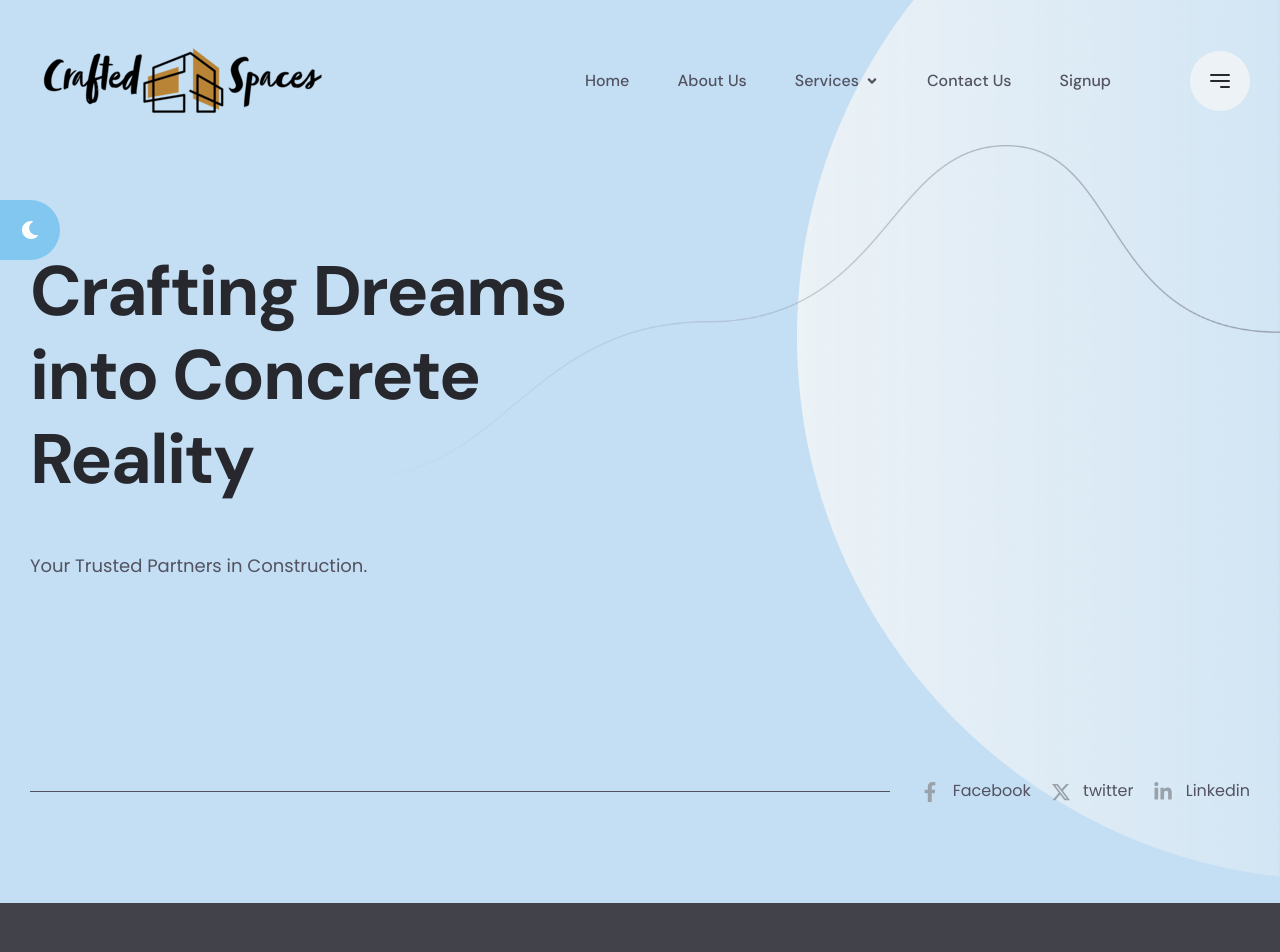
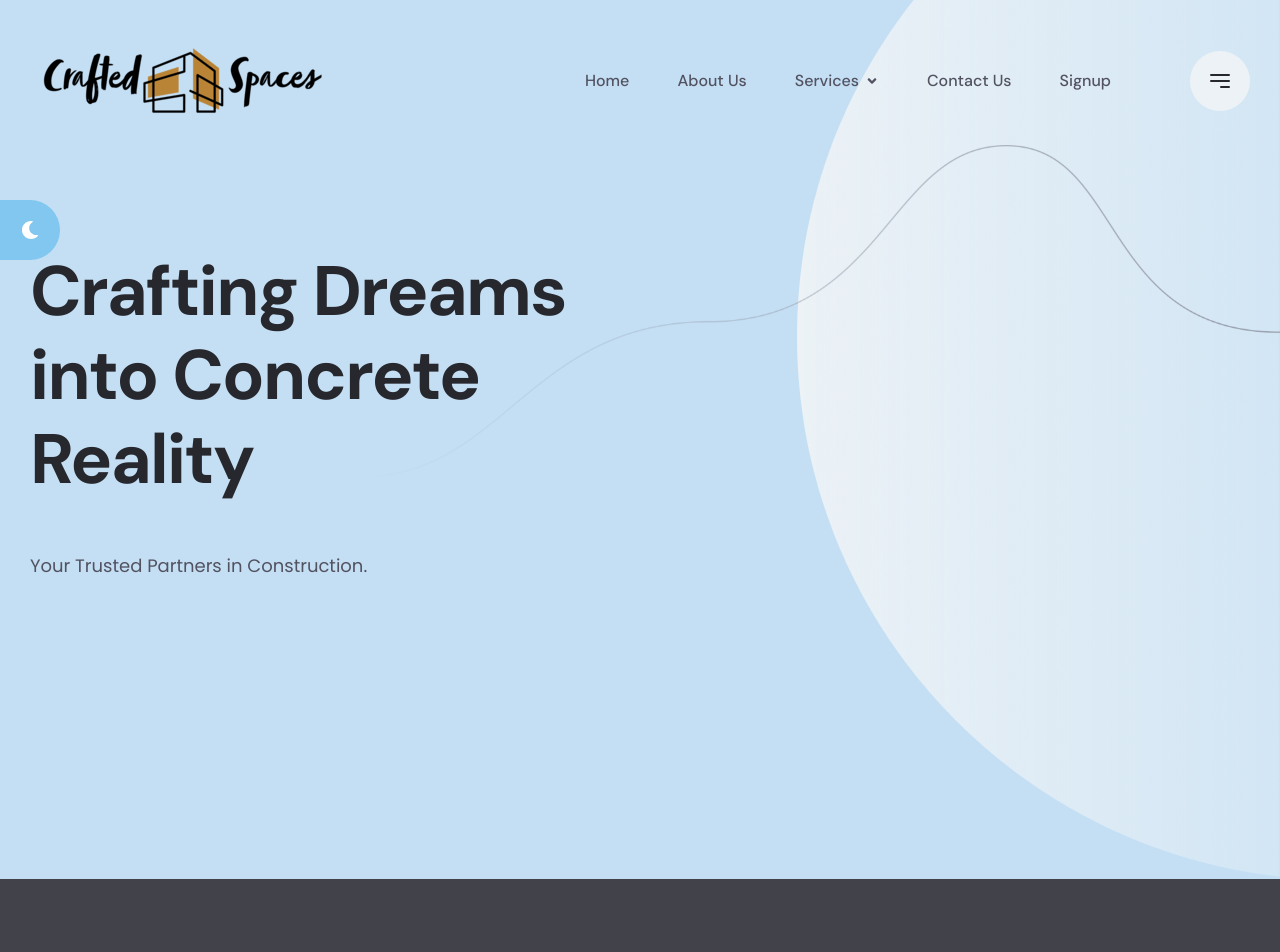
Before and after one commit to Vineela-git/CraftedSpaces, a React (Create React App) app: page /builders in a window 1280 px wide. Shown: the top 952 px of the page. Built offline with nearby package versions, Linux system fonts and the light colour scheme.

Commit message:
resolved conflict in banner builder page

```diff
--- a/src/component/banner/BannerBuilders.js
+++ b/src/component/banner/BannerBuilders.js
@@ -10,11 +10,11 @@ const BannerFour = () => {
         <div className="banner banner-style-4" style={{backgroundImage:`url(${process.env.PUBLIC_URL + "/images/banner/banner-thumb-7.png"})`}}>
 
             <div className="container">
-                        <div className="banner-content">
-                            <h1 className="title">Crafting Dreams into Concrete Reality</h1>
-                            <p>Your Trusted Partners in Construction.</p>
+                <div className="banner-content">
+                    <h1 className="title">Crafting Dreams into Concrete Reality</h1>
+                    <p>Your Trusted Partners in Construction.</p>
 
-                        </div>
+                </div>
 
                 <div className="banner-thumbnail">
                     <div className="large-thumb">
@@ -22,14 +22,7 @@ const BannerFour = () => {
 
                     </div>
                 </div>
-                <div className="banner-social">
-                <   div className="border-line" />
-                    <ul className="list-unstyled social-icon">
-                        <li><a href="https://facebook.com/"><FaFacebookF /> Facebook</a></li>
-                        <li><a href="https://twitter.com/"><FaXTwitter /> twitter</a></li>
-                        <li><a href="https://www.linkedin.com/"><FaLinkedinIn /> Linkedin</a></li>
-                    </ul>
-                </div>
+
             </div>
             <ul className="list-unstyled shape-group-19">
                 <li className="shape shape-1">
```
